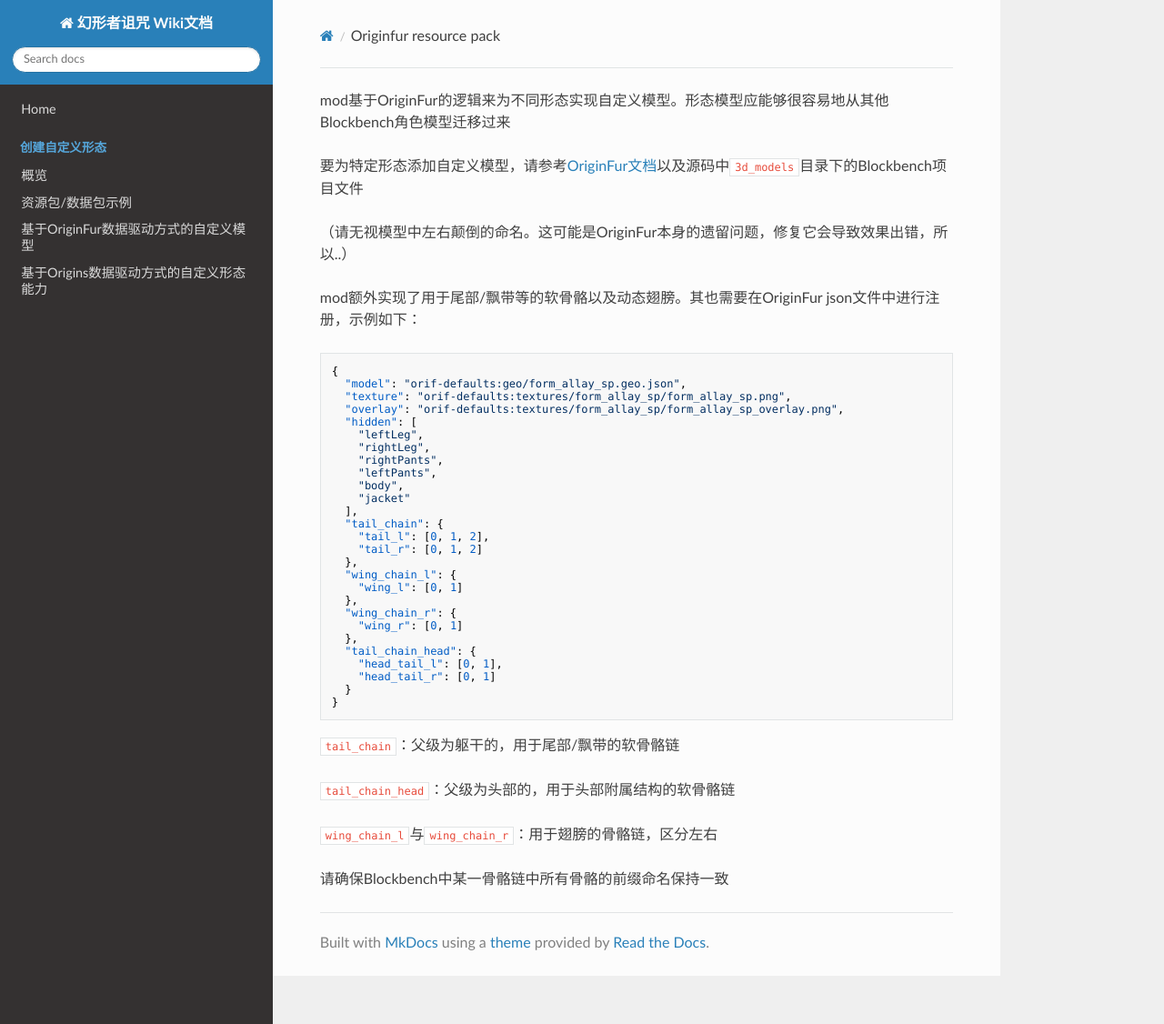
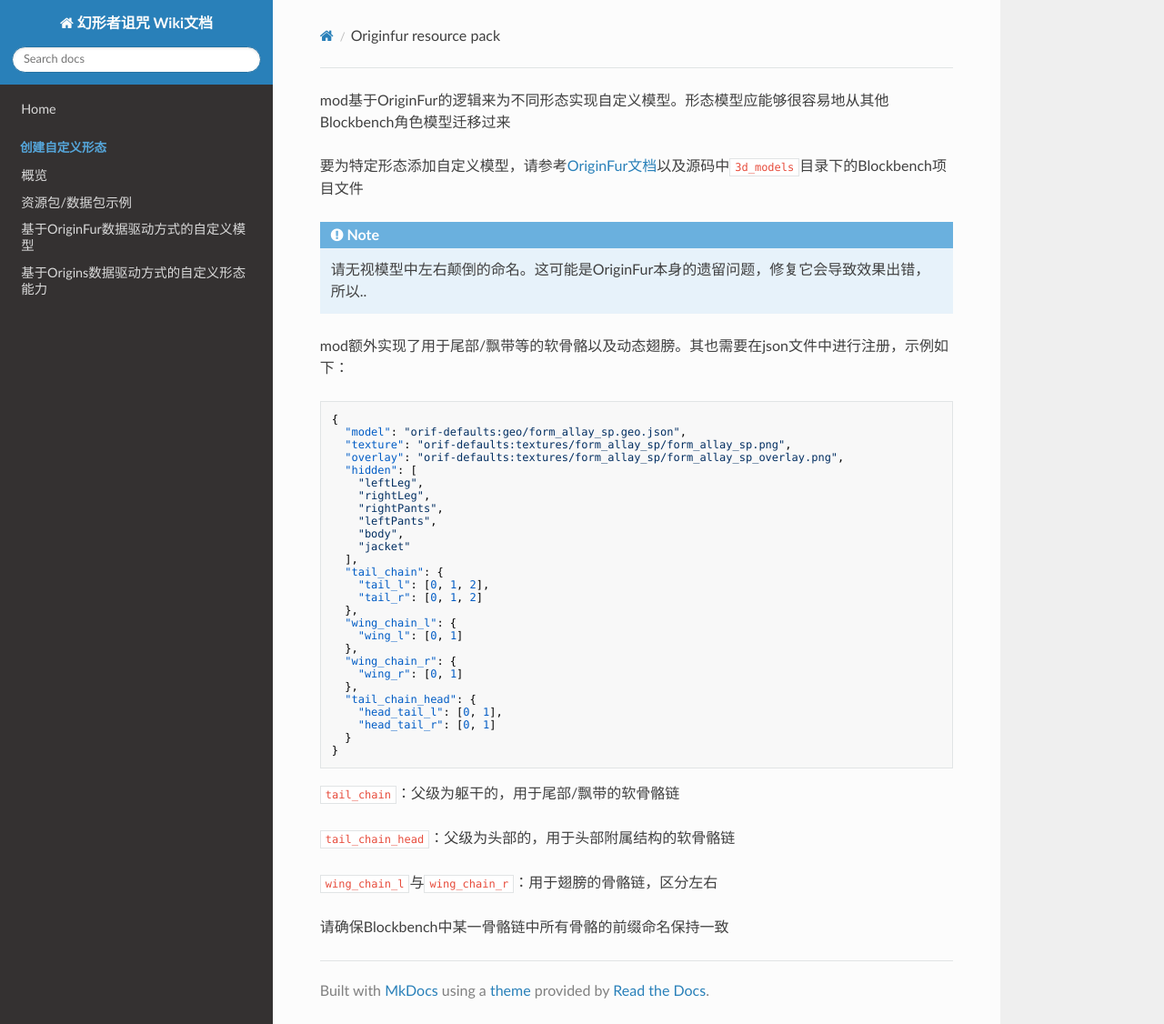
Before and after one commit to onixary/ssc_wiki, an MkDocs documentation site: the page built from docs/custom_forms/originfur_resource_pack.md, in a window 1280 px wide and 1126 px high. Shown: the whole window at 91% size. Built offline with MkDocs 1.6.1, drawn with Linux system fonts in a browser that asks for light colours; nearby versions of some CDN libraries.

Commit message:
Update originfur_resource_pack.md

````diff
--- a/docs/custom_forms/originfur_resource_pack.md
+++ b/docs/custom_forms/originfur_resource_pack.md
@@ -2,11 +2,12 @@ mod基于OriginFur的逻辑来为不同形态实现自定义模型。形态模
 
 要为特定形态添加自定义模型，请参考[OriginFur文档](https://originalfur.readthedocs.io/en/latest/)以及源码中`3d_models`目录下的Blockbench项目文件
 
-（请无视模型中左右颠倒的命名。这可能是OriginFur本身的遗留问题，修复它会导致效果出错，所以..）
+!!! note
+
+    请无视模型中左右颠倒的命名。这可能是OriginFur本身的遗留问题，修复它会导致效果出错，所以..
 
 
-
-mod额外实现了用于尾部/飘带等的软骨骼以及动态翅膀。其也需要在OriginFur json文件中进行注册，示例如下：
+mod额外实现了用于尾部/飘带等的软骨骼以及动态翅膀。其也需要在json文件中进行注册，示例如下：
 
 ```json
 {
````
